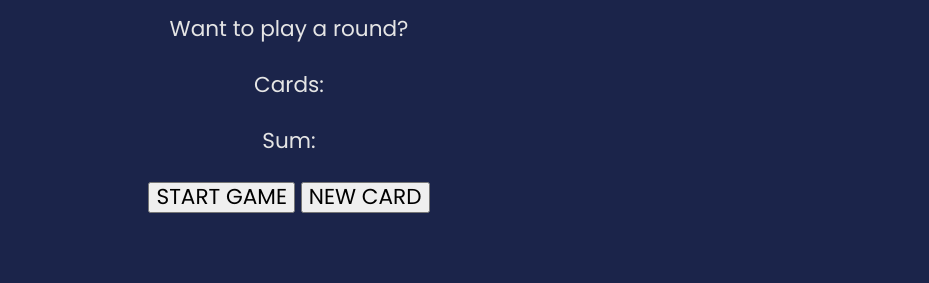
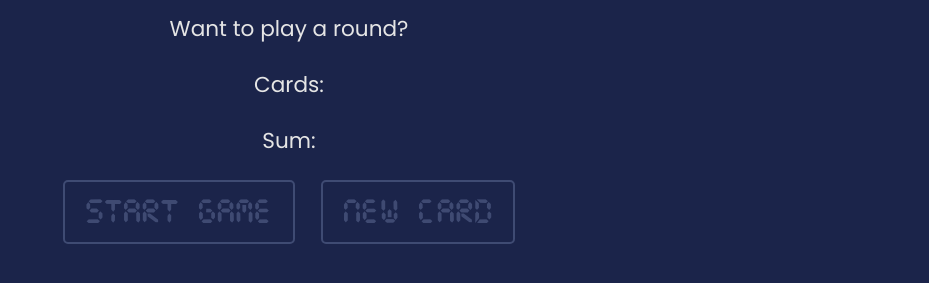
Before and after one commit to kritydangol/Playground-JS, a plain HTML site: page js-blackjack/index.html in a window 1280 px wide. Shown: the part 315-598 px from the top of the page, without its empty margins (351-1280 px from the left). Drawn offline with nearby package versions, Linux system fonts and the light colour scheme.

Commit message:
blackjack css enhanced

```diff
--- a/js-blackjack/index.css
+++ b/js-blackjack/index.css
@@ -1,4 +1,9 @@
 @import url('https://fonts.googleapis.com/css2?family=Poppins&display=swap');
+
+@font-face {
+    font-family: Timer;
+    src: url(../fonts/CursedTimerULiL.ttf);
+}
 
 *,
 *:before,
@@ -21,3 +26,21 @@ body {
     text-align: center;
     padding-top: 200px;
 }
+
+
+button {
+    font-family: Timer;
+    color: #9aabd849;
+    background-color: #00000000;
+    border: 2px solid #9aabd849;
+    padding: 15px 20px 10px 20px;
+    margin: 0px 10px 10px 10px;
+    font-size: 30px;
+    border-radius: 5px;
+}
+
+button:hover {
+    color: #9AABD8;
+    border: 2px solid #9AABD8;
+
+}
```
